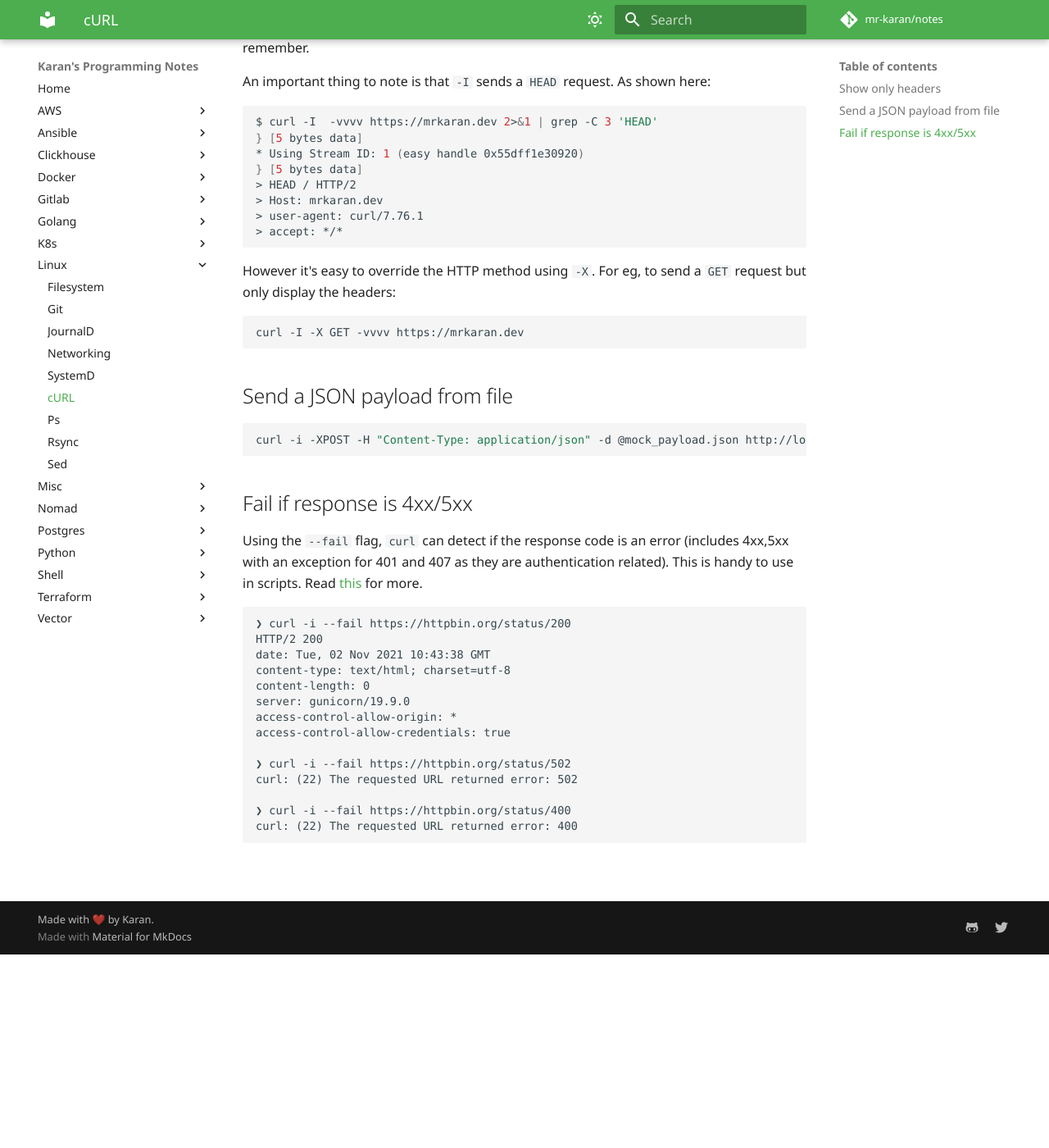
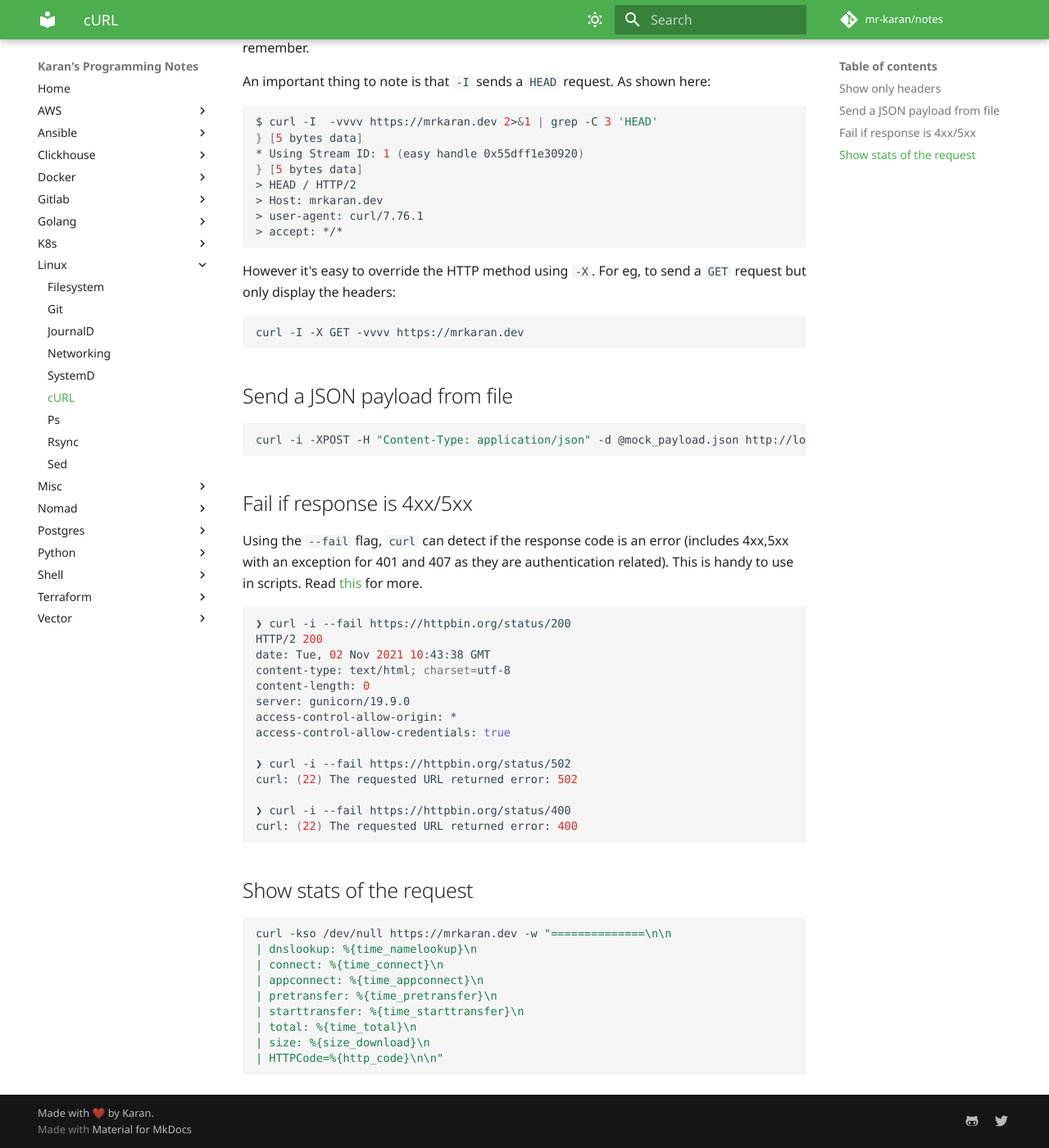
Before and after one commit to mr-karan/notes, an MkDocs documentation site: the page built from docs/Linux/cURL.md, in a window 1280 px wide and 1400 px high, scrolled down 236 px. Shown: the whole window at 82% size. Built offline with MkDocs 1.6.1 and Material for MkDocs 9.7.7, drawn with Linux system fonts in a browser that asks for light colours; some web fonts are replaced; comment, search, counter and statistics services are not loaded.

Commit message:
automated push

````diff
--- a/docs/Linux/cURL.md
+++ b/docs/Linux/cURL.md
@@ -17,7 +17,7 @@
 
 However it's easy to override the HTTP method using `-X`. For eg, to send a `GET` request but only display the headers:
 
-```
+```bash
 curl -I -X GET -vvvv https://mrkaran.dev
 ```
 
@@ -31,7 +31,7 @@
 
 Using the `--fail` flag, `curl` can detect if the response code is an error (includes 4xx,5xx with an exception for 401 and 407 as they are authentication related). This is handy to use in scripts. Read [this](https://superuser.com/a/657174) for more.
 
-```
+```bash
 ❯ curl -i --fail https://httpbin.org/status/200
 HTTP/2 200
 date: Tue, 02 Nov 2021 10:43:38 GMT
@@ -47,3 +47,17 @@
 ❯ curl -i --fail https://httpbin.org/status/400
 curl: (22) The requested URL returned error: 400
 ```
+
+## Show stats of the request
+
+```bash
+curl -kso /dev/null https://mrkaran.dev -w "==============\n\n
+| dnslookup: %{time_namelookup}\n
+| connect: %{time_connect}\n
+| appconnect: %{time_appconnect}\n
+| pretransfer: %{time_pretransfer}\n
+| starttransfer: %{time_starttransfer}\n
+| total: %{time_total}\n
+| size: %{size_download}\n
+| HTTPCode=%{http_code}\n\n"
+```
````
Also changed, not shown: 1 other file.
